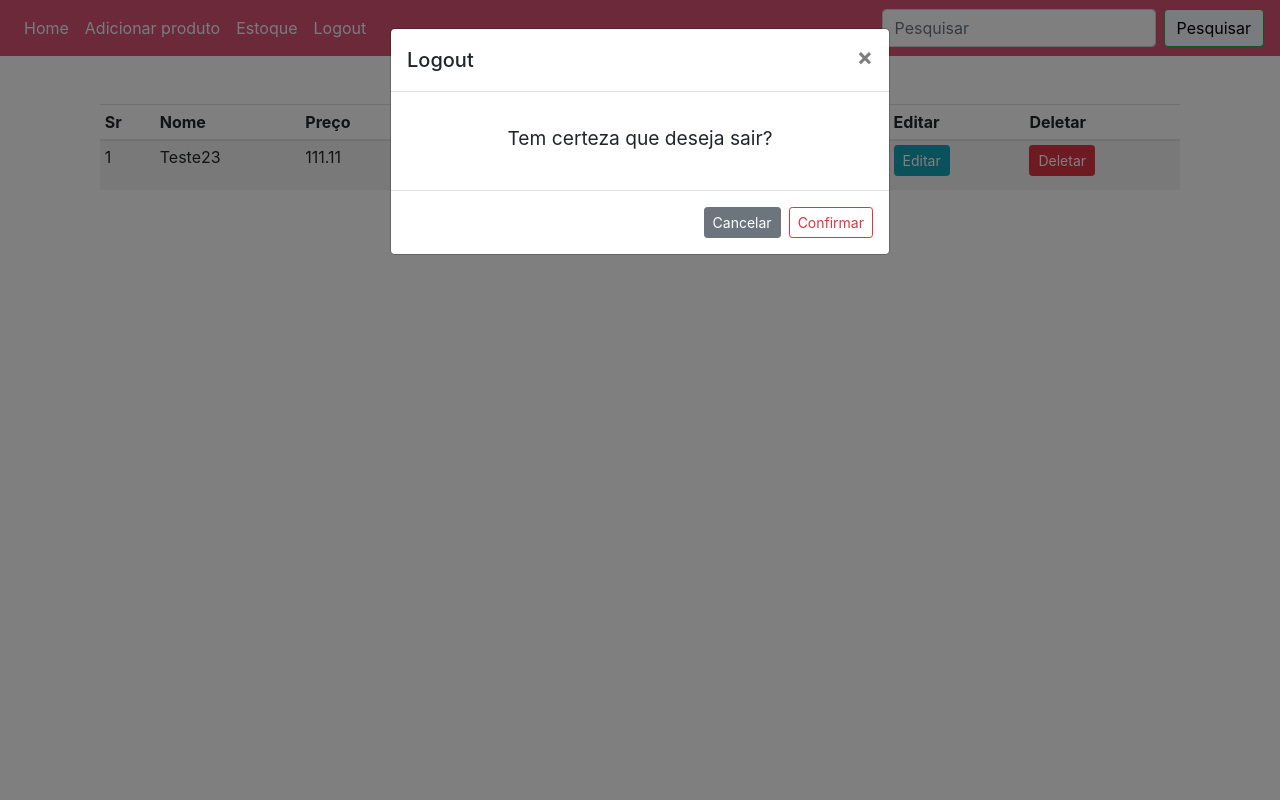
After one commit to Lucas-DVS/ProjetoIntegrador, a Flask app: page /stock in a window 1280 px wide, after a click on "Logout". The commit adds this page. Run offline with Flask 3, Linux system fonts and the light colour scheme; a user stored in the database is signed in; some libraries are stand-ins or nearby versions.

Commit message:
Deletando produtos do estoque

```diff
--- a/website/auth.py
+++ b/website/auth.py
@@ -1,10 +1,10 @@
-from flask import Blueprint, render_template, request, flash, redirect, url_for
+from flask import Blueprint, render_template, request, flash, redirect, url_for, session, current_app
 from .models import User, Product
 from werkzeug.security import generate_password_hash, check_password_hash
 from . import db, photos
 from flask_login import login_user, login_required, logout_user, current_user # objetos que contem as funções de validações de login e logout
 from .forms import addProducts
-import secrets
+import secrets, os
 
 auth = Blueprint('auth', __name__) #Aqui ficarão as blueprints que irão renderizar os templates.
 
@@ -80,7 +80,7 @@ def sign_up():
     return render_template("sign_up.html", user=current_user)
 
 
-@auth.route('/addProduct', methods=['GET', 'POST'])
+@auth.route('/addProduct', methods=['GET', 'POST']) # URL adicionar produto
 @login_required # Decorador que só vai permitir acesso ao logout caso o usuário estiver logado.
 def addProduct():
     form = addProducts(request.form)
@@ -98,3 +98,56 @@ def addProduct():
         db.session.commit()
 
     return render_template("addProduct.html", user=current_user, form = form)
+
+@auth.route('/stock', methods=['GET', 'POST']) # URL do estoque
+@login_required # Decorador que só vai permitir acesso ao logout caso o usuário estiver logado.
+def stock():
+    products = Product.query.all() # Buscando todos os itens da tabela Product nos models e colocando dentro da variavel products
+    return render_template("stock.html", user=current_user, products=products) # Passando a variavel Products com todos os itens da tabela para a pagina stock
+
+@auth.route('/updateproduct/<int:id>', methods=['GET', 'POST']) # URL do updateproduct
+def updateProduct(id):
+    product = Product.query.get_or_404(id) # pegando os dados do produto no database pelo ID
+    form = addProducts(request.form)
+
+    #Alterando o banco de dados com as informações inseridas no formulário
+    if request.method == "POST":
+        product.name = form.name.data
+        product.price = form.price.data
+        product.discount = form.discount.data
+        product.stock = form.stock.data
+        product.description = form.description.data
+        if request.files.get('image'):
+            try:
+                os.unlink(os.path.join(current_app.root_path, "static/images/" + product.img))
+                product.img = photos.save(request.files.get('image'), name=secrets.token_hex(10) + ".") # Realizar o upload das imagens enviadas na pagina adicionar produtos
+            except:
+                product.img = photos.save(request.files.get('image'), name=secrets.token_hex(10) + ".") # Realizar o upload das imagens enviadas na pagina adicionar produtos
+        db.session.commit()
+        flash(f'Seu produto foi atulizado', 'sucess')
+        return redirect(url_for('auth.stock')) # Redirecionando usuário para a login page
+
+    # Preenchendo os campos com os dados que foram recuparados do banco de dados.
+    form.name.data = product.name
+    form.price.data = product.price
+    form.discount.data = product.discount
+    form.stock.data = product.stock
+    form.description.data = product.description
+
+    return render_template("updateProduct.html", user=current_user, form=form, product=product)
+
+@auth.route('/deleteProduct/<int:id>', methods=['POST']) # URL do deleteproduct
+def deleteProduct(id):
+
+    product = Product.query.get_or_404(id) # pegando os dados do produto no database pelo ID
+    if request.method == "POST":
+            try:
+                os.unlink(os.path.join(current_app.root_path, "static/images/" + product.img))
+            except Exception as e:
+                print(e)
+            db.session.delete(product)
+            db.session.commit()
+            flash(f'O produto {product.name} foi deletado do seu estoque', 'sucess')
+            return redirect(url_for('auth.stock')) # Redirecionando usuário para a login page
+    flash(f'Não foi possível deletar o produto', 'danger')
+    return redirect(url_for('auth.stock'))
--- a/website/forms.py
+++ b/website/forms.py
@@ -9,4 +9,4 @@ class addProducts(Form): #formulario para adicionar produtos
     stock = IntegerField('Estoque', [validators.DataRequired()])
     description = TextAreaField('Descrição', [validators.DataRequired()])
 
-    image = FileField('Imagem', validators=[FileRequired(), FileAllowed(['jpg','png','gif','jpeg'])])
+    image = FileField('Imagem', validators=[FileAllowed(['jpg','png','gif','jpeg'])])
--- a/website/templates/base.html
+++ b/website/templates/base.html
@@ -38,6 +38,7 @@
           {%if user.is_authenticated%} <!--Exibir apenas as paginas abaixo se o usuário estiver logado-->
           <a class="nav-item nav-link" id="home" href="/" style="color: aliceblue">Home</a>
           <a class="nav-item nav-link" id="addProduct" href="/addProduct"  style="color: aliceblue">Adicionar produto</a>
+          <a class="nav-item nav-link" id="stock" href="/stock"  style="color: aliceblue">Estoque</a>
           <a class="nav-item nav-link" id="logout" href="/logout"  style="color: aliceblue" data-toggle="modal" data-target="#modalExemplo">Logout</a>
           {%else %} <!--Caso o usuário não esteja logado, exibir a pagina de login e sign-up-->
           <a class="nav-item nav-link" id="login" href="/login" style="color: aliceblue">Login</a>
--- /dev/null
+++ b/website/templates/deleteProduct.html
@@ -0,0 +1,4 @@
+{% extends "base.html" %} {% block title %}Deletar Produto{% endblock %} {% block content
+    %}
+
+    {% endblock %}
--- /dev/null
+++ b/website/templates/stock.html
@@ -0,0 +1,60 @@
+{% extends "base.html" %} {% block title %}Estoque{% endblock %} {% block
+content %}
+
+<div class="container mt-5">
+  <table class="table table-sm table-condensed table-striped">
+    <thead>
+      <th>Sr</th>
+      <th>Nome</th>
+      <th>Preço</th>
+      <th>Desconto</th>
+      <th>Estoque</th>
+      <th>Imagem</th>
+      <th>Editar</th>
+      <th>Deletar</th>
+    </thead>
+    <tbody>
+      {% for product in products %}
+      <tr>
+        <td>{{loop.index}}</td><!--Looping de index para listar os itens apresentados da base de dados -->
+        <td>{{product.name}}</td>
+        <td>{{product.price}}</td>
+        <td>{{product.discount}}%</td>
+        <td>{{product.stock}}</td>
+        <td><img src="{{url_for('static', filename='images/' + product.img)}}" width="50" height="40"/></td>
+        <td><a href="{{url_for('auth.updateProduct', id=product.id)}}" class="btn btn-info btn-sm">Editar</a></td>
+        <td>
+            <!-- Button trigger modal -->
+          <button type="button" class="btn btn-danger btn-sm" data-toggle="modal" data-target="#exampleModal-{{product.id}}">Deletar</button>
+        </td>
+      </tr>
+
+      <!-- Modal -->
+      <div class="modal fade" id="exampleModal-{{product.id}}" tabindex="-1" role="dialog" aria-labelledby="exampleModalLabel" aria-hidden="true">
+        <div class="modal-dialog" role="document">
+          <div class="modal-content">
+            <div class="modal-header">
+              <h5 class="modal-title" id="exampleModalLabel">{{product.name}}</h5>
+              <button type="button" class="close" data-dismiss="modal" aria-label="Close">
+                <span aria-hidden="true">&times;</span>
+              </button>
+            </div>
+            <div class="modal-body">
+              <p class="text-danger"> Você tem certeza que deseja excluir esse produto ({{product.name}})?</p>
+            </div>
+            <div class="modal-footer">
+              <button type="button" class="btn btn-warning btn-sm" data-dismiss="modal">Cancelar</button>
+              <form action="{{url_for('auth.deleteProduct', id=product.id)}}" method="post">
+                <button type="submit" class="btn btn-danger btn-sm">Deletar</button>
+              </form>
+            </div>
+          </div>
+        </div>
+      </div>
+
+      {% endfor %}
+    </tbody>
+  </table>
+</div>
+
+{% endblock %}
```
Also changed, not shown: website/templates/updateProduct.html (added, +34 -0 lines), instance/database.db, website/static/images/4a24f1135ba02b47dba3.jpg (added), website/static/images/5fe1335754b1b1a6357c.jpg (added), website/static/images/75fc45dd4e726963d6fa.png (added), website/static/images/c20a3f772b559372ff8f.jpg (added).
